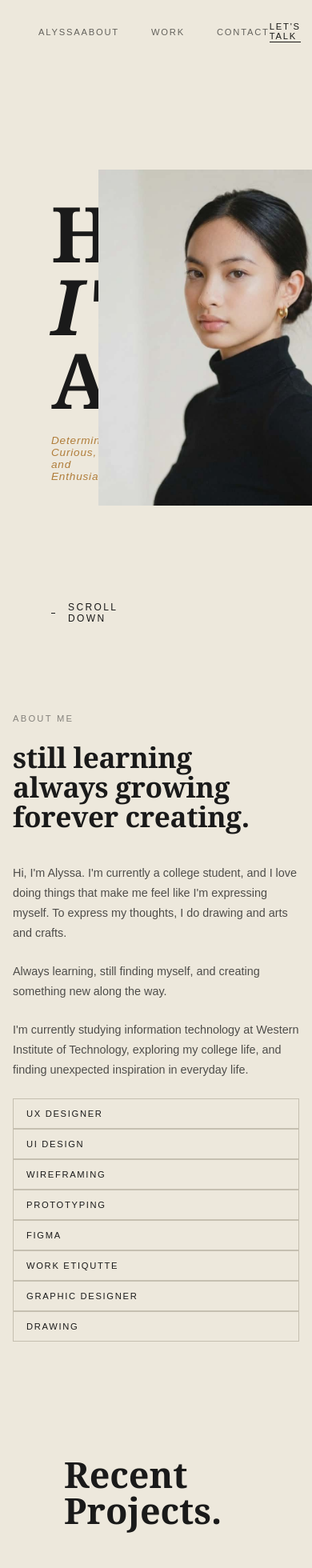
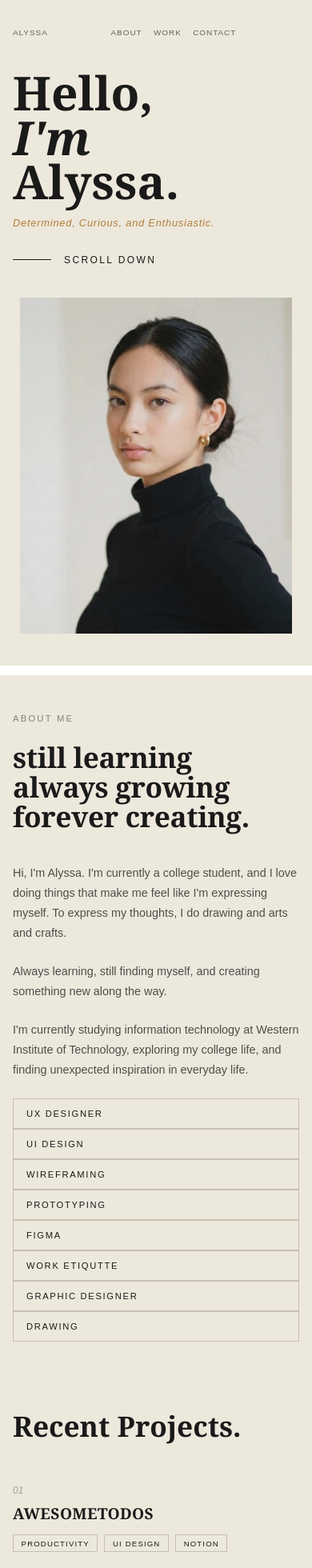
Before and after one commit to Alyszaqwer/Portfolio, a React (Create React App) app: page / in a window 390 px wide. Shown: the top 1960 px of the page at 80% size. Built offline with nearby package versions, Linux system fonts and the light colour scheme.

Commit message:
Responsive Update Part2

```diff
--- a/src/components/Contact/Contact.css
+++ b/src/components/Contact/Contact.css
@@ -240,16 +240,45 @@ body.dark .footerLink {
 
 
 
+
+
+@media (max-width: 1024px) {
+  .contact {
+    padding: 4.5rem 2.5rem;
+    gap: 2.5rem;
+  }
+
+  .footer {
+    padding: 1.8rem 2.5rem;
+  }
+}
+
+
 @media (max-width: 768px) {
   .contact {
     grid-template-columns: 1fr;
-    padding: 4rem 1.8rem;
+    padding: 3.5rem 1.5rem;
+    gap: 2.5rem;
+  }
+
+  .contactDesc {
+    max-width: 100%;
+  }
+
+  .contactEmail {
+    font-size: 1.15rem;
+    overflow-wrap: anywhere;
+  }
+
+  .formBtn {
+    width: 100%;
+    text-align: center;
   }
 
   .footer {
     flex-direction: column;
     gap: 1rem;
-    padding: 2rem 1.8rem;
+    padding: 2rem 1.5rem;
     text-align: center;
   }
 
@@ -261,64 +290,36 @@ body.dark .footerLink {
 }
 
 
-/* Rzpnsv*/
+@media (max-width: 480px) {
+  .contact {
+    padding: 2.5rem 1rem;
+  }
 
-@media (max-width: 1024px) {
-  .about {
-    padding: 4rem 2.5rem 5rem;
-    gap: 0 2.5rem;
+  .contactHeading {
+    font-size: clamp(2rem, 9vw, 2.6rem);
+  }
+
+  .contactEmail {
+    font-size: 1rem;
+  }
+
+  .footer {
+    padding: 1.5rem 1rem;
   }
 }
 
 
 @media (max-width: 768px) {
-  .about {
-    grid-template-columns: 1fr;
-    grid-template-rows: auto;
-    min-height: auto;
-    padding: 3rem 1.5rem 4rem;
-    gap: 2rem 0;
-  }
-
-  .aboutCircle {
-    width: 2.5rem;
-    height: 2.5rem;
-    margin-bottom: 1.5rem;
-  }
-
-  .aboutHeading {
-    font-size: clamp(2.2rem, 9vw, 3.2rem);
-  }
-
-  .aboutBio {
-    font-size: 0.9rem;
-    line-height: 1.75;
-  }
-}
-
-
-@media (max-width: 480px) {
-  .about {
-    padding: 2.5rem 1rem 3rem;
-  }
-
-  .skillsGrid {
-    grid-template-columns: 1fr;
-  }
-
-  .skillTag {
-    padding: 0.75rem 1rem;
+  .formInput,
+  .formTextarea {
+    font-size: 16px;
   }
 }
 
 
 @media (hover: none) {
-  .skillTag:hover {
-    background-color: transparent;
-    color: #1a1a1a;
-  }
-  body.dark .skillTag:hover {
-    background-color: transparent;
-    color: #e8e3d8;
+  .contactEmail:hover,
+  .formBtn:hover {
+    opacity: 1;
   }
 }
--- a/src/components/Intro/Intro.css
+++ b/src/components/Intro/Intro.css
@@ -118,64 +118,64 @@
   }
 }
 
-/* Rzpnsv*/
 
-@media (max-width: 1024px) {
-  .about {
-    padding: 4rem 2.5rem 5rem;
-    gap: 0 2.5rem;
+
+
+@media screen and (max-width: 840px) {
+  .intro {
+    flex-direction: column;
+    height: auto;
+    min-height: 100vh;
+    overflow: visible;
+  }
+
+  .introLeft {
+    width: 100%;
+    padding: 6rem 1.5rem 2rem;
+    box-sizing: border-box;
+  }
+
+  .introContent {
+    flex: none;
+  }
+
+  .introHello,
+  .introIm,
+  .introName {
+    font-size: clamp(3.2rem, 15vw, 5rem);
+  }
+
+  .introSub {
+    font-size: 0.8rem;
+    margin-top: 1rem;
+  }
+
+  .scrollDown {
+    margin-top: 2rem;
+  }
+
+  .introRight {
+    width: 100%;
+    height: auto;
+    padding: 0 1.5rem 3rem;
+    box-sizing: border-box;
+  }
+
+  .bg {
+    width: 100%;
+    max-width: 340px;
+    height: auto;
+    aspect-ratio: 340 / 420;
   }
 }
 
 
-@media (max-width: 768px) {
-  .about {
-    grid-template-columns: 1fr;
-    grid-template-rows: auto;
-    min-height: auto;
-    padding: 3rem 1.5rem 4rem;
-    gap: 2rem 0;
+@media screen and (max-width: 480px) {
+  .introLeft {
+    padding: 5.5rem 1rem 1.5rem;
   }
 
-  .aboutCircle {
-    width: 2.5rem;
-    height: 2.5rem;
-    margin-bottom: 1.5rem;
-  }
-
-  .aboutHeading {
-    font-size: clamp(2.2rem, 9vw, 3.2rem);
-  }
-
-  .aboutBio {
-    font-size: 0.9rem;
-    line-height: 1.75;
+  .introRight {
+    padding: 0 1rem 2.5rem;
   }
 }
-
-
-@media (max-width: 480px) {
-  .about {
-    padding: 2.5rem 1rem 3rem;
-  }
-
-  .skillsGrid {
-    grid-template-columns: 1fr;
-  }
-
-  .skillTag {
-    padding: 0.75rem 1rem;
-  }
-}
-
-
-@media (hover: none) {
-  .skillTag:hover {
-    background-color: transparent;
-    color: #1a1a1a;
-  }
-  body.dark .skillTag:hover {
-    background-color: transparent;
-    color: #e8e3d8;
-  }
-}
--- a/src/components/Work/Work.css
+++ b/src/components/Work/Work.css
@@ -107,64 +107,83 @@ body.dark .projectTag {
   color: inherit;
 }
 
-/* Rzpnsv*/
+/* ===== RESPONSIVE: Work ===== */
 
+/* Tablet */
 @media (max-width: 1024px) {
-  .about {
-    padding: 4rem 2.5rem 5rem;
-    gap: 0 2.5rem;
+  .work {
+    padding: 4.5rem 2.5rem;
+  }
+
+  .workHeading {
+    margin-bottom: 3rem;
+  }
+
+  .projectItem {
+    gap: 2rem;
+    padding: 2rem 0;
   }
 }
 
-
+/* */
 @media (max-width: 768px) {
-  .about {
-    grid-template-columns: 1fr;
-    grid-template-rows: auto;
+  .work {
+    padding: 3.5rem 1.5rem;
     min-height: auto;
-    padding: 3rem 1.5rem 4rem;
-    gap: 2rem 0;
   }
 
-  .aboutCircle {
-    width: 2.5rem;
-    height: 2.5rem;
-    margin-bottom: 1.5rem;
+  .workHeading {
+    font-size: clamp(2.2rem, 9vw, 3.2rem);
+    margin-bottom: 2rem;
   }
 
-  .aboutHeading {
-    font-size: clamp(2.2rem, 9vw, 3.2rem);
+  .projectItem {
+    gap: 1rem;
+    padding: 1.5rem 0;
   }
 
-  .aboutBio {
-    font-size: 0.9rem;
-    line-height: 1.75;
+  .projectNumber {
+    min-width: 1.5rem;
+  }
+
+  .projectInfo {
+    min-width: 0;
+  }
+
+  .projectTitle {
+    font-size: 1.35rem;
+    overflow-wrap: anywhere;
   }
 }
 
 
 @media (max-width: 480px) {
-  .about {
-    padding: 2.5rem 1rem 3rem;
+  .work {
+    padding: 2.5rem 1rem;
   }
 
-  .skillsGrid {
-    grid-template-columns: 1fr;
+  .projectItem {
+    flex-direction: column;
+    gap: 0.5rem;
   }
 
-  .skillTag {
-    padding: 0.75rem 1rem;
+  .projectNumber {
+    padding-top: 0;
+  }
+
+  .projectTitle {
+    font-size: 1.2rem;
+  }
+
+  .projectTag {
+    font-size: 0.6rem;
+    padding: 0.3rem 0.6rem;
   }
 }
 
 
 @media (hover: none) {
-  .skillTag:hover {
-    background-color: transparent;
-    color: #1a1a1a;
-  }
-  body.dark .skillTag:hover {
-    background-color: transparent;
-    color: #e8e3d8;
+  .projectItem:hover {
+    opacity: 1;
   }
 }
--- a/src/components/navbar.css
+++ b/src/components/navbar.css
@@ -88,65 +88,66 @@ body.dark .deskTopMenuList:hover {
     opacity: 0.5;
 }
 
+/* ===== RESPONSIVE: Navbar ===== */
 
-/* Rzpnsv*/
+.navbar {
+  box-sizing: border-box;   /* stops 100vw + padding from overflowing */
+  width: 100%;
+}
 
-@media (max-width: 1024px) {
-  .about {
-    padding: 4rem 2.5rem 5rem;
-    gap: 0 2.5rem;
+/* Tablet */
+@media (max-width: 768px) {
+  .navbar {
+    padding: 1rem 1.5rem;
+  }
+
+  .deskTopMenu {
+    gap: 1.5rem;
+  }
+
+  .navRight {
+    gap: 0.8rem;
   }
 }
 
-
-@media (max-width: 768px) {
-  .about {
-    grid-template-columns: 1fr;
-    grid-template-rows: auto;
-    min-height: auto;
-    padding: 3rem 1.5rem 4rem;
-    gap: 2rem 0;
+/* Phones */
+@media (max-width: 600px) {
+  .navbar {
+    padding: 0.75rem 1rem;
+    gap: 0.75rem;
   }
 
-  .aboutCircle {
-    width: 2.5rem;
-    height: 2.5rem;
-    margin-bottom: 1.5rem;
+  .navLogo {
+    font-size: 1.05rem;
   }
 
-  .aboutHeading {
-    font-size: clamp(2.2rem, 9vw, 3.2rem);
+  .deskTopMenu {
+    gap: 0.9rem;
   }
 
-  .aboutBio {
-    font-size: 0.9rem;
-    line-height: 1.75;
+  .deskTopMenuList {
+    font-size: 0.62rem;
+    letter-spacing: 0.1em;
+  }
+
+  /* "Let's talk" duplicates the Contact link, so hide it to save space */
+  .letsTalk {
+    display: none;
   }
 }
 
-
-@media (max-width: 480px) {
-  .about {
-    padding: 2.5rem 1rem 3rem;
+/* Very small phones */
+@media (max-width: 380px) {
+  .navLogo {
+    font-size: 0.95rem;
   }
 
-  .skillsGrid {
-    grid-template-columns: 1fr;
+  .deskTopMenu {
+    gap: 0.6rem;
   }
 
-  .skillTag {
-    padding: 0.75rem 1rem;
+  .deskTopMenuList {
+    font-size: 0.58rem;
+    letter-spacing: 0.06em;
   }
 }
-
-
-@media (hover: none) {
-  .skillTag:hover {
-    background-color: transparent;
-    color: #1a1a1a;
-  }
-  body.dark .skillTag:hover {
-    background-color: transparent;
-    color: #e8e3d8;
-  }
-}
```
